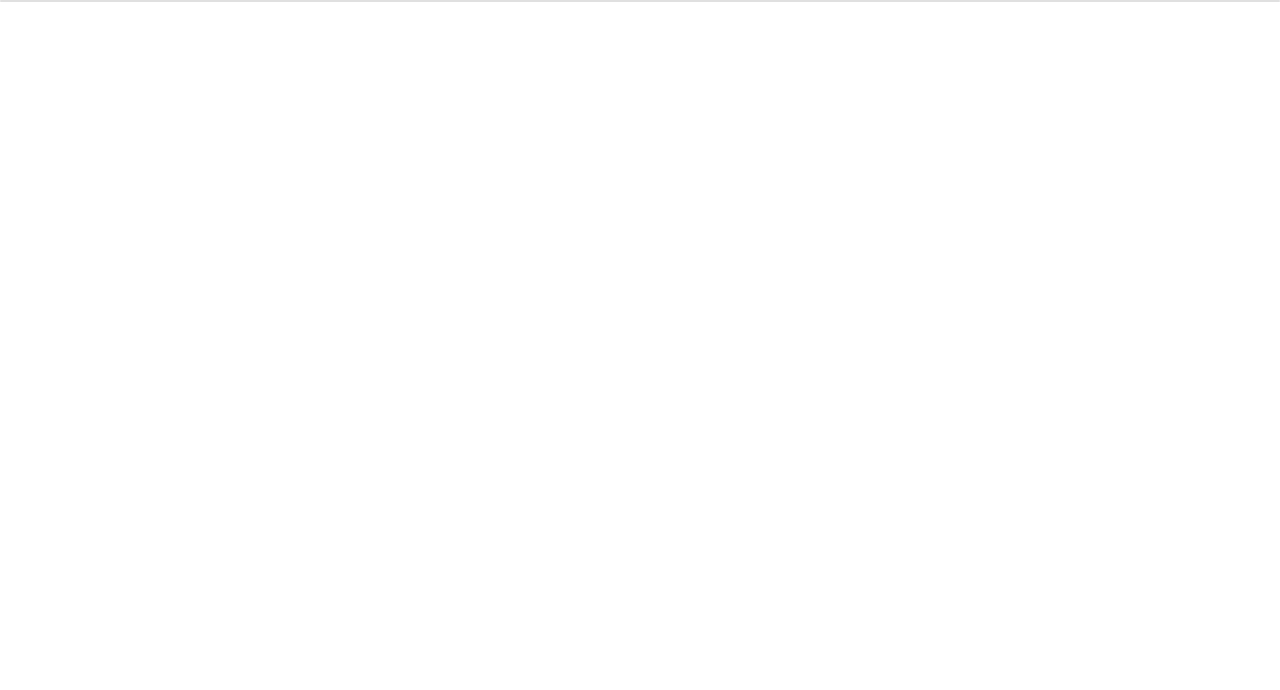
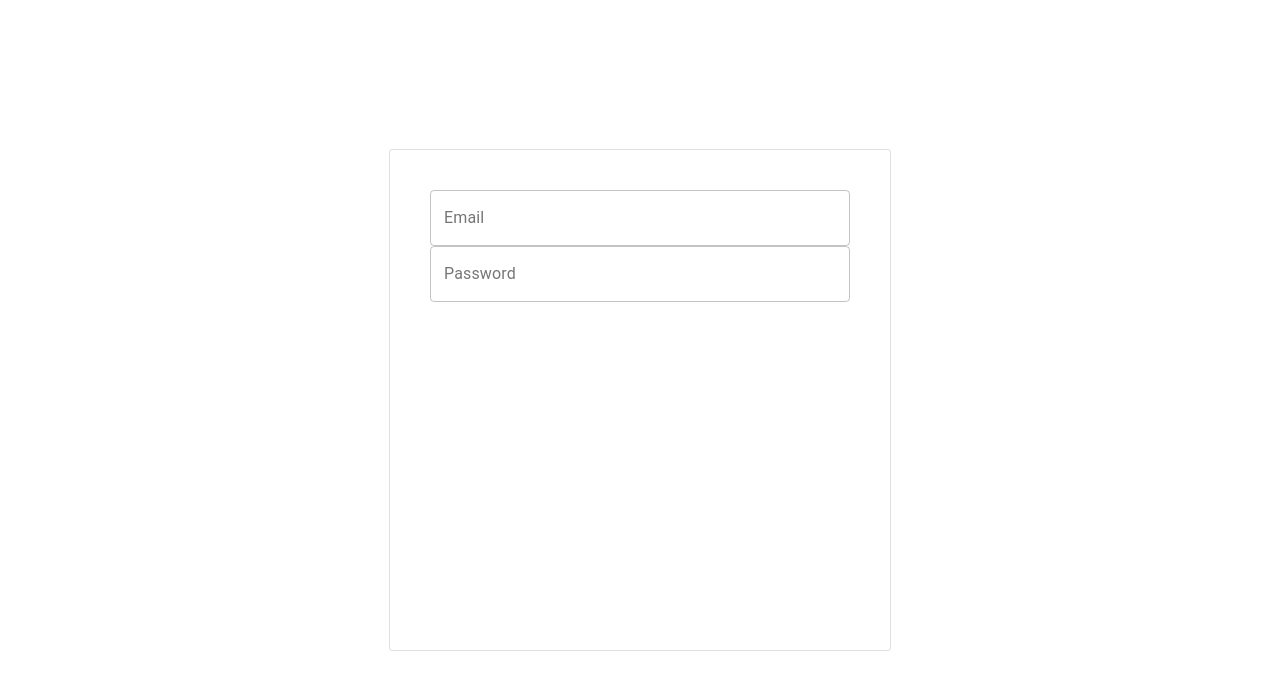
Before and after one commit to shahbaaz3794/clothingstoreweb, a React (Create React App) app: page / in a window 1280 px wide. Shown: the top 690 px of the page. Built offline with nearby package versions, Linux system fonts and the light colour scheme.

Commit message:
signin page design

```diff
--- a/src/Pages/signIn.js
+++ b/src/Pages/signIn.js
@@ -1,21 +1,66 @@
-import React from 'react';
-import { makeStyles } from '@material-ui/core/styles';
-import Card from '@material-ui/core/Card';
+import React from "react";
+import { makeStyles } from "@material-ui/core/styles";
+import Card from "@material-ui/core/Card";
+import Paper from "@material-ui/core/Paper";
+import Grid from "@material-ui/core/Grid";
+import TextField from "@material-ui/core/TextField";
+import InputAdornment from '@material-ui/core/InputAdornment';
 
 const useStyles = makeStyles({
   root: {
-    minWidth: 275,
+    display: "flex",
+    justifyContent: "center",
+    alignItems: "center",
+    height: "100vh",
+  },
+  loginCard: {
+    height: 500,
+    width: 500,
+  },
+  loginForm: {
+    padding: 40,
   },
 });
 
-const SignIn=()=> {
+const SignIn = () => {
   const classes = useStyles();
 
   return (
     <>
-      <Card className={classes.root} variant="outlined"></Card>
+      <div className={classes.root}>
+        <Paper className={classes.loginCard} variant="outlined">
+          <form className={classes.loginForm}>
+            <TextField
+              id="outlined-basic"
+              label="Email"
+              variant="outlined"
+              type="email"
+              fullWidth
+            />
+            <TextField
+              id="outlined-basic"
+              label="Password"
+              variant="outlined"
+              type="Password"
+              fullWidth
+              // endAdornment={
+              //   <InputAdornment position="end">
+              //     <IconButton
+              //       aria-label="toggle password visibility"
+              //       onClick={handleClickShowPassword}
+              //       onMouseDown={handleMouseDownPassword}
+              //       edge="end"
+              //     >
+              //       {values.showPassword ? <Visibility /> : <VisibilityOff />}
+              //     </IconButton>
+              //   </InputAdornment>
+              // }
+            />
+          </form>
+        </Paper>
+      </div>
     </>
-  )
-}
+  );
+};
 
 export default SignIn;
```
